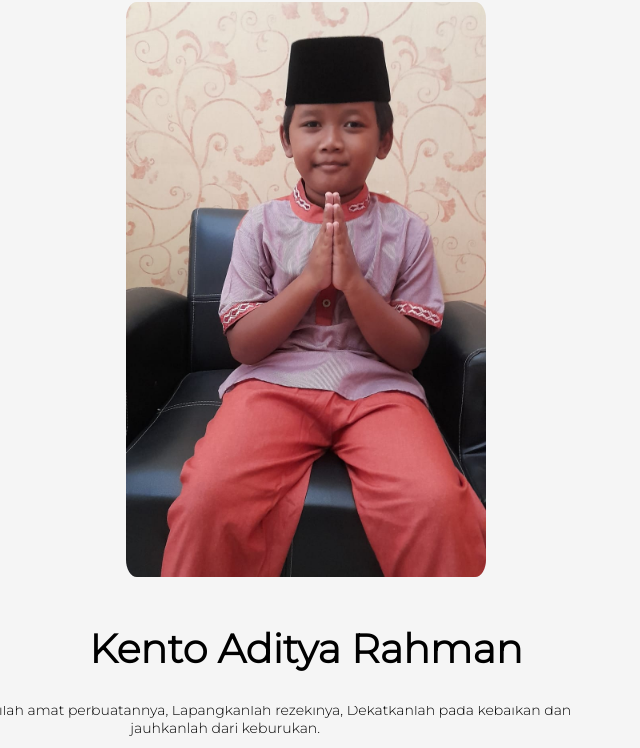
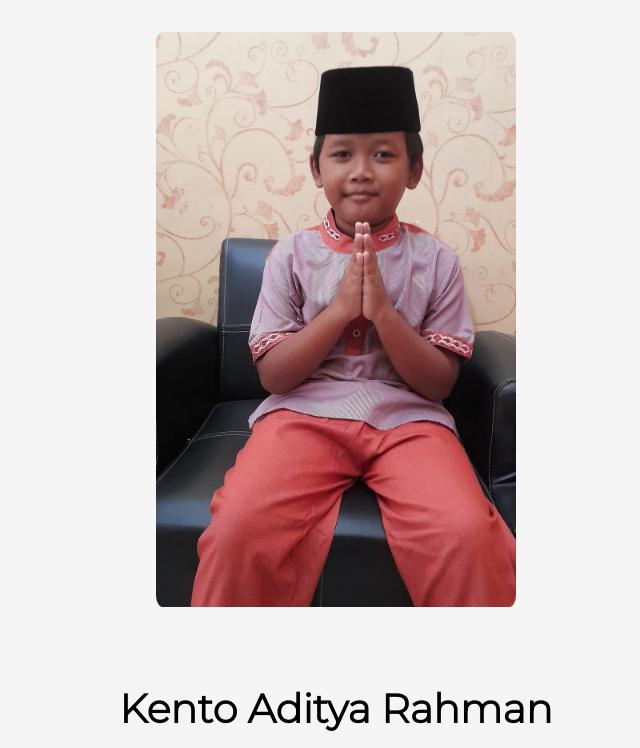
Before and after one commit to kaonkaon/kaonkaon.github.io, a plain HTML site: page index.html in a window 1280 px wide. Shown: the part 159-907 px from the top of the page, without its empty margins (162-802 px from the left). Drawn offline with Linux system fonts and the light colour scheme.

Commit message:
Update index.html

```diff
--- a/index.html
+++ b/index.html
@@ -92,8 +92,8 @@
           <div style="position: absolute; top: 5%;">
             <h5 style="font-size: 20px; margin: 0px 10px;">Undangan Khitan</h5>
             <h1 style="font-size: 55px; line-height: 0.7; margin: 20px 10px;">Walimatul Khitan</h1>
-            <div style="padding: 10px">
-              <img src="images/Kento.jpeg" style="max-width: 40%; border-radius: 3%;">
+            <div style="padding: 40px">
+              <img src="images/Kento.jpeg" style="max-width: 40%; border-radius: 2%;">
             </div>
             <h1 style="font-size: 40px; bottom: 100%;">Kento Aditya Rahman</h1>
           </div>
@@ -132,7 +132,7 @@
 
         <li>
           <p style="margin: 40px;"> <b>Merupakan suatu kebahagiaan bagi kami apabila Bapak/Ibu/Saudara/i berkenan hadir dan memberikan doa terbaik untuk putra kami, atas kehadirannya kami ucapkan terima kasih</b></p>
-          <p style="font-size: 5vh; color: #4183C4">Wassalamualaikum Wr Wb</p>
+          <p style="font-size: 30px; color: #4183C4">Wassalamualaikum Wr Wb</p>
         </li>
       </ul>
 
```
